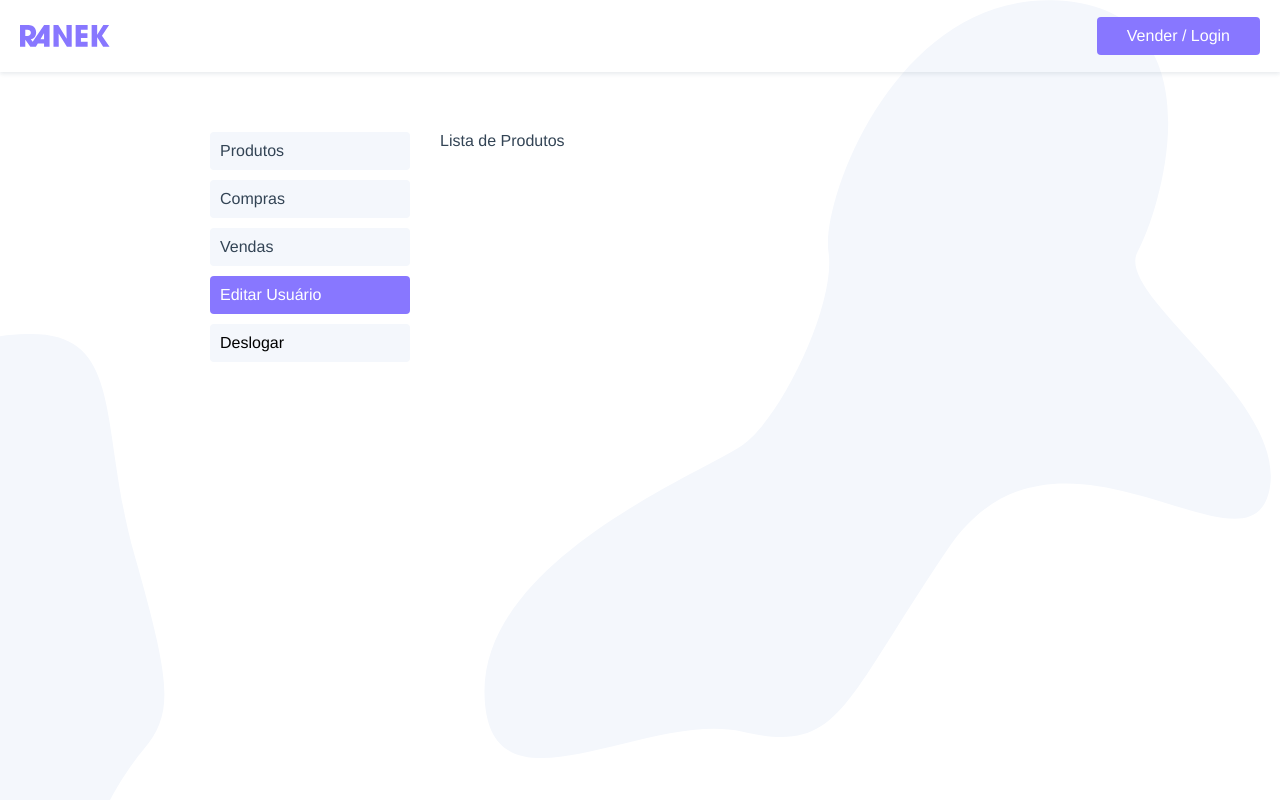
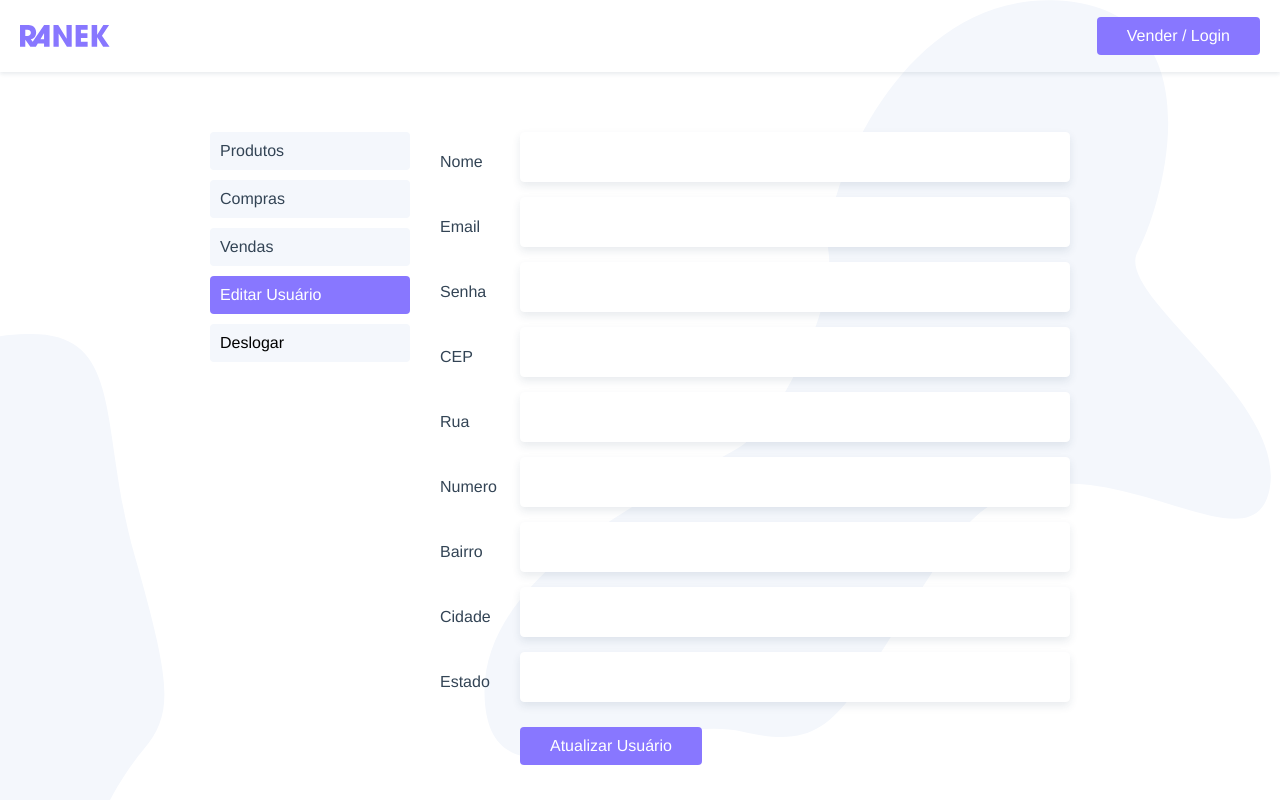
Before and after one commit to tuliofernando8/Ranek, a Vue app: page /usuario/editar in a window 1280 px wide. Shown: the top 800 px of the page. Built offline with nearby package versions, Linux system fonts and the light colour scheme.

Commit message:
feat: User transition pt1

```diff
--- /dev/null
+++ b/src/components/FinalizarCompra.vue
@@ -0,0 +1,23 @@
+<template>
+  <section>
+    <h2>Endereço de envio</h2>
+    <UsuarioForm>
+      <button class="btn" @click.prevent="finalizarCompra">Finalizar Compra</button>
+    </UsuarioForm>
+  </section>
+</template>
+
+<script>
+import UsuarioForm from "@/components/UsuarioForm.vue";
+export default {
+  name: "FinalizarCompra",
+  components: {
+    UsuarioForm
+  },
+  props: ["produto"]
+}
+</script>
+
+<style>
+
+</style>
--- a/src/components/ProdutoAdicionar.vue
+++ b/src/components/ProdutoAdicionar.vue
@@ -23,7 +23,8 @@ export default {
         nome: "",
         preco: "",
         descricao: "",
-        fotos: null
+        fotos: null,
+        vendido: "false" // na api final conseguiremos puxar apenas string e nao bool
       }
     }
   },
--- a/src/services.js
+++ b/src/services.js
@@ -11,6 +11,9 @@ export const api  = {
   post(endpoint, body) {
     return axiosInstance.post(endpoint, body)
   },
+  put(endpoint, body) {
+    return axiosInstance.put(endpoint, body)
+  },
   delete(endpoint) {
     return axiosInstance.delete(endpoint);
   }
--- a/src/views/Produto.vue
+++ b/src/views/Produto.vue
@@ -10,7 +10,10 @@
       <h1>{{produto.nome}}</h1>
       <p class="preco">{{produto.preco | numeroPreco}}</p>
       <p class="descricao">{{produto.descricao}}</p>
-      <button class="btn" v-if="produto.vendido === 'false'">Comprar</button>
+      <transition mode="out-in" v-if="produto.vendido ==='false'">
+        <button class="btn" v-if="!finalizar" @click="finalizar = true">Comprar</button>
+        <FinalizarCompra v-else :produto="produto"/>
+      </transition>
       <button class="btn" v-else disabled>Produto vendido</button>
     </div>
   </div>
@@ -20,13 +23,18 @@
 
 <script>
 import { api } from "@/services.js";
+import FinalizarCompra from "@/components/FinalizarCompra.vue"
 
 export default {
   name: "Produto",
+  components: {
+    FinalizarCompra,
+  },
   props: ["id"],
   data() {
     return {
-      produto: null
+      produto: null,
+      finalizar: false
     };
   },
   methods: {
--- a/src/views/usuario/UsuarioEditar.vue
+++ b/src/views/usuario/UsuarioEditar.vue
@@ -1,10 +1,31 @@
 <template>
-  <p>Lista de Produtos</p>
+  <section>
+    <UsuarioForm>
+      <button class="btn" @click.prevent="atualizarUsuario">Atualizar Usuário</button>
+    </UsuarioForm>
+  </section>
 </template>
 
 <script>
+import UsuarioForm from "@/components/UsuarioForm.vue";
+import { api } from "@/services.js";
+
 export default {
-
+  name: "UsuarioEditar",
+  components: {
+    UsuarioForm
+  },
+  methods: {
+    atualizarUsuario() {
+      // console.log(this.$store.state.usuario);
+      api.put(`/usuario/${this.$store.state.usuario.id}`, this.$store.state.usuario).then(() => {{
+        this.$store.dispatch("getUsuario", "");
+        this.$router.push({name: "usuario"});
+      }}).catch(error => {
+        console.log(error.response);
+      });
+    }
+  }
 }
 </script>
 
```
